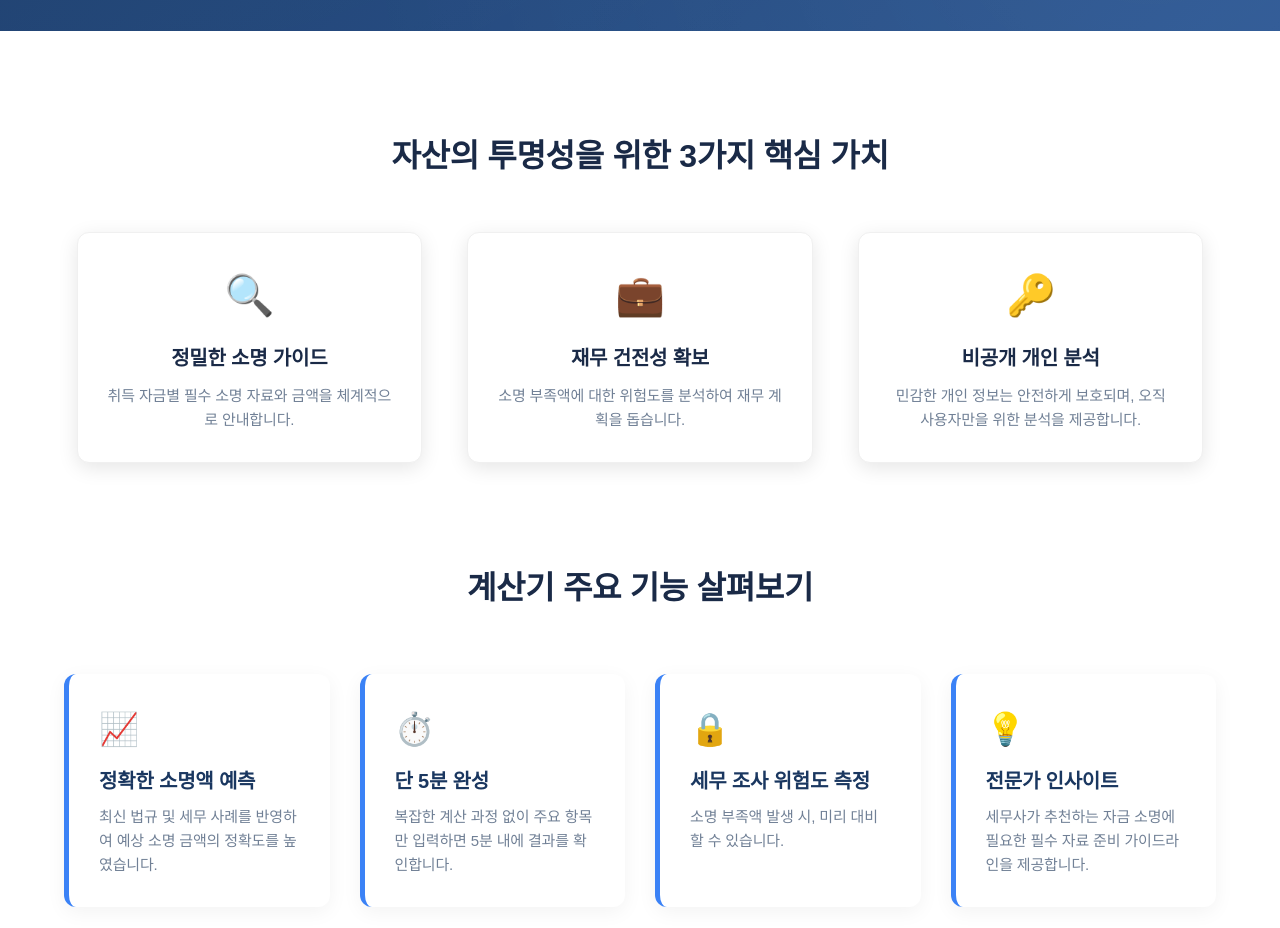
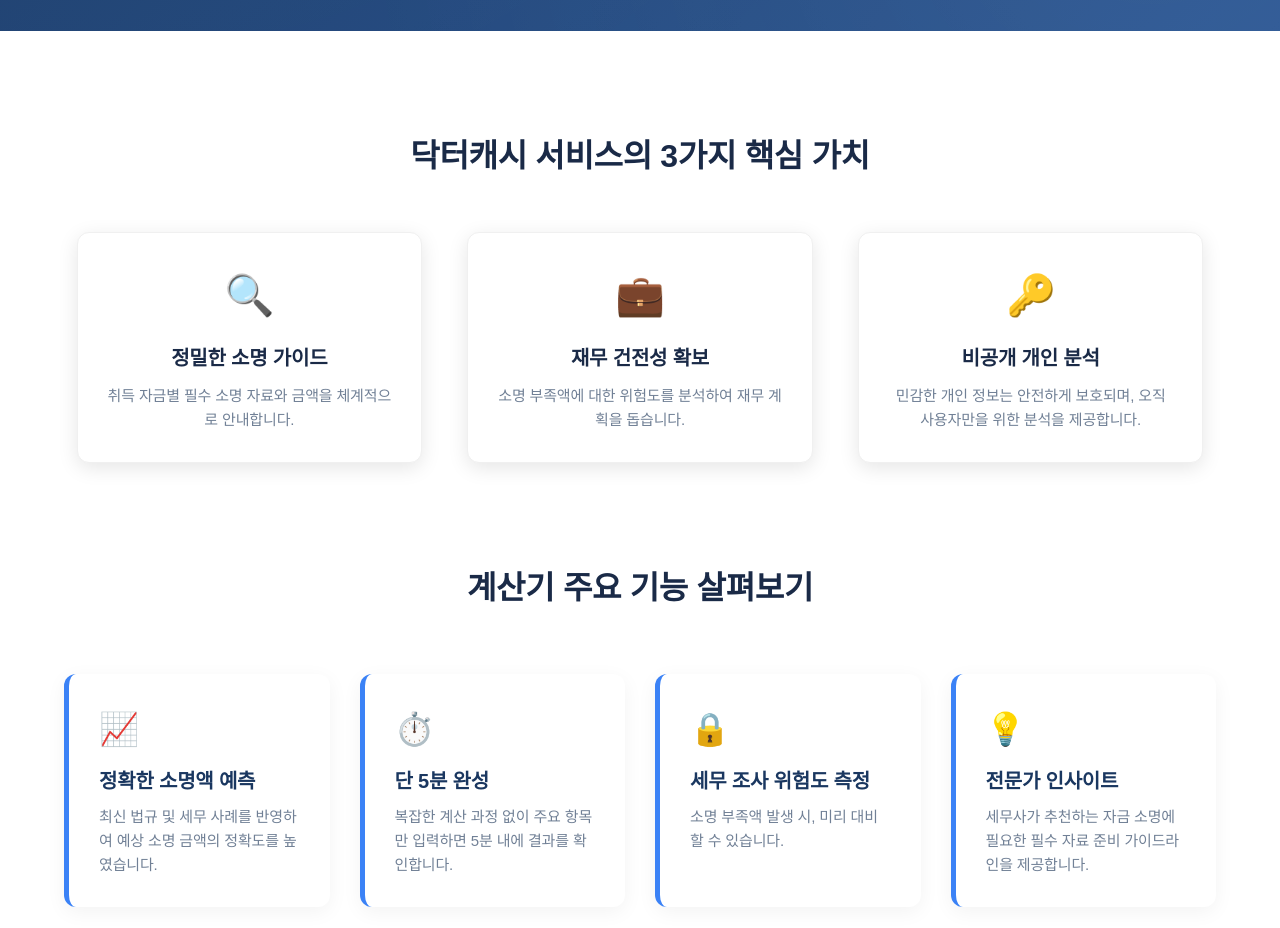
Before and after one commit to kdrcash/SOF, a plain HTML site: page index.html in a window 1280 px wide. Shown: the part 800-1728 px from the top of the page. Drawn offline with Linux system fonts and the light colour scheme; a web font is replaced by a local one.

Commit message:
Update index.html

```diff
--- a/index.html
+++ b/index.html
@@ -495,7 +495,7 @@
         <!-- New Value Proposition Section (White Background) -->
         <section class="value-section">
             <div class="container">
-                <h3 class="animate-on-scroll">자산의 투명성을 위한 3가지 핵심 가치</h3>
+                <h3 class="animate-on-scroll">닥터캐시 서비스의 3가지 핵심 가치</h3>
                 <div class="value-grid">
                     <div class="value-item animate-on-scroll delay-1">
                         <div class="icon">🔍</div>
```
